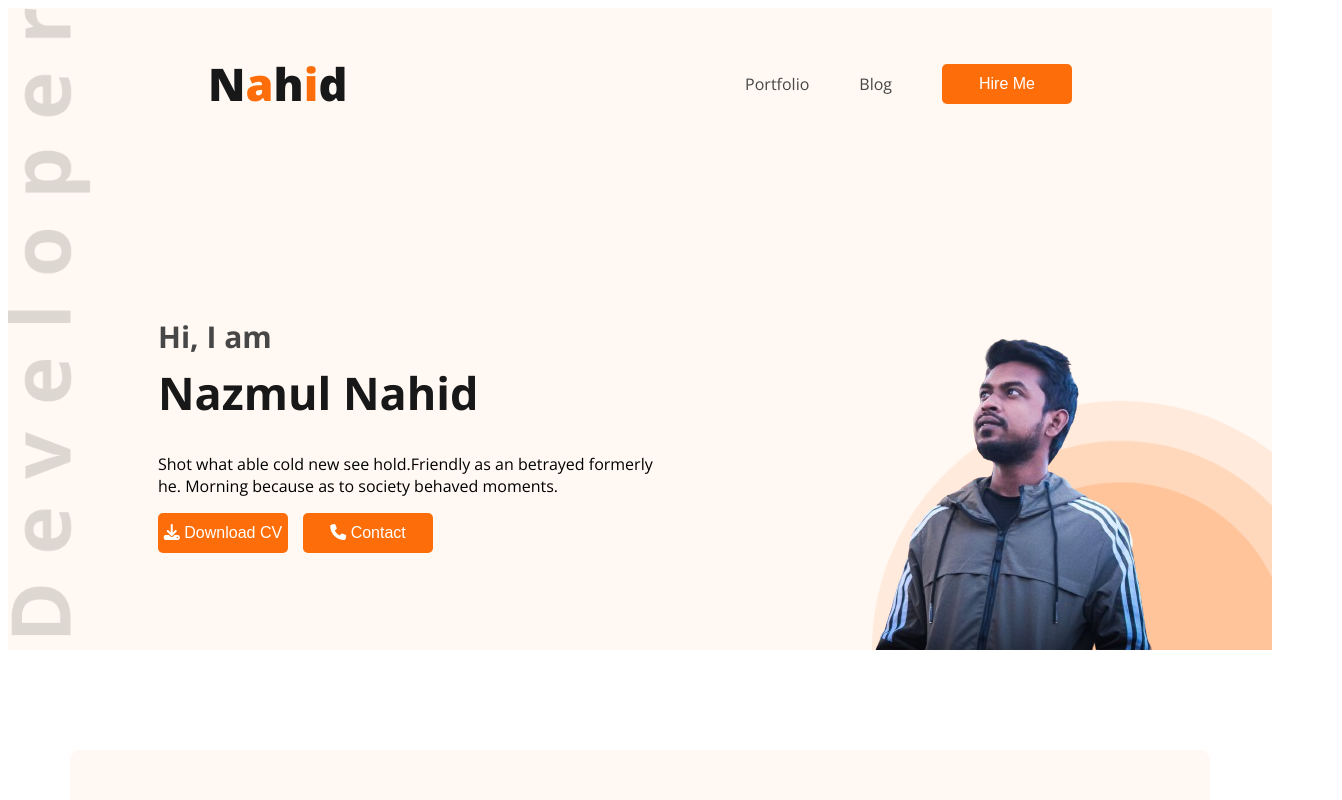
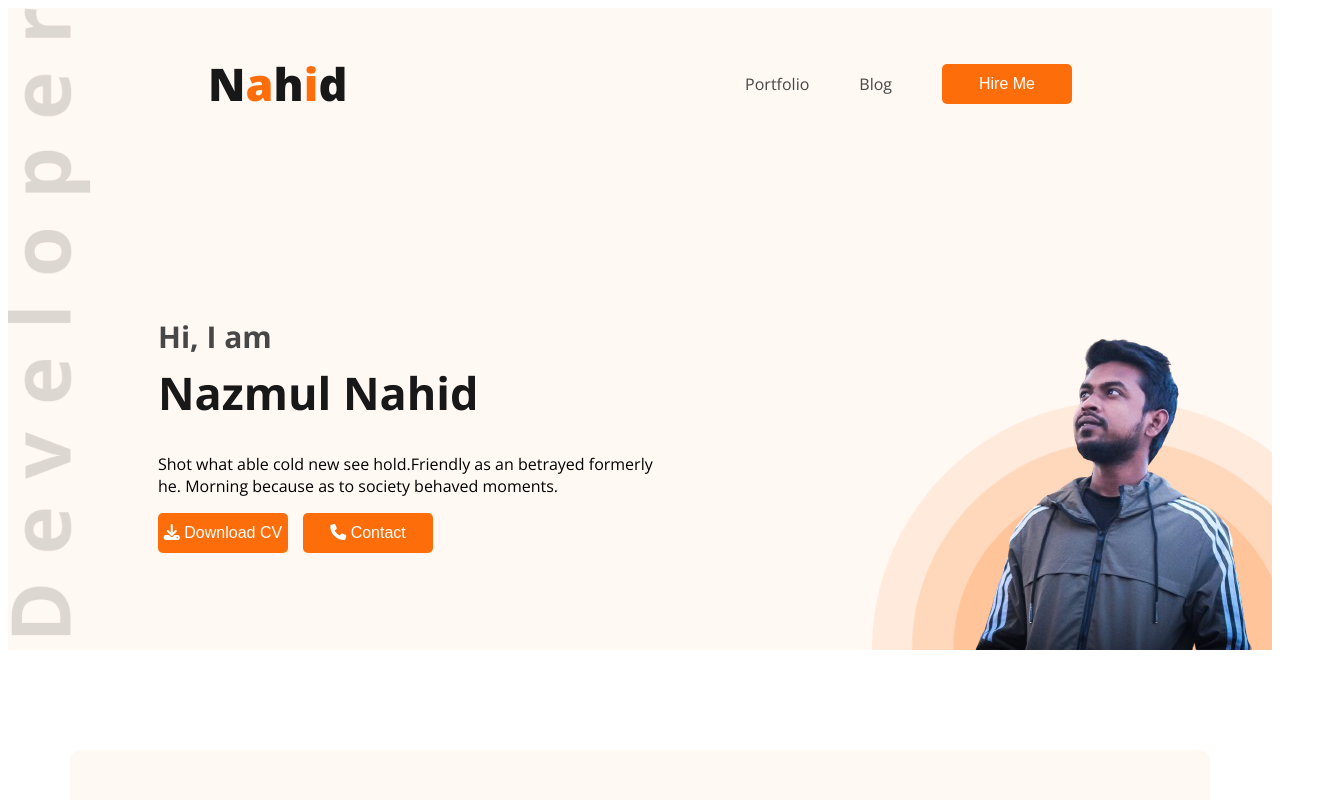
Before and after one commit to nhnaahid/web-developer-portfolio, a plain HTML site: page index.html in a window 1280 px wide. Shown: the top 800 px of the page, 1342 px wide, since content can reach past the window. Drawn offline with nearby package versions, Linux system fonts and the light colour scheme.

Commit message:
Update-Profile pic alignment fixed

```diff
--- a/styles/style.css
+++ b/styles/style.css
@@ -87,6 +87,7 @@ nav li a {
     /* top: 30%;  */
     /* left: 90%; */
     /* transform: translate(-50%, -50%); */
+    margin-right: -100px;
 }
 
 .banner-greetings {
```
